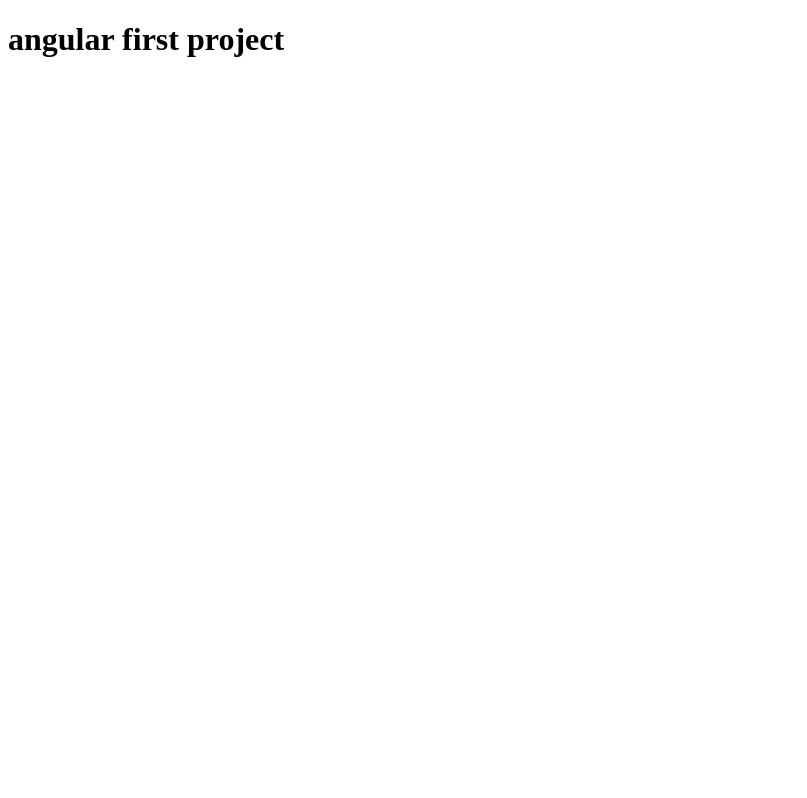
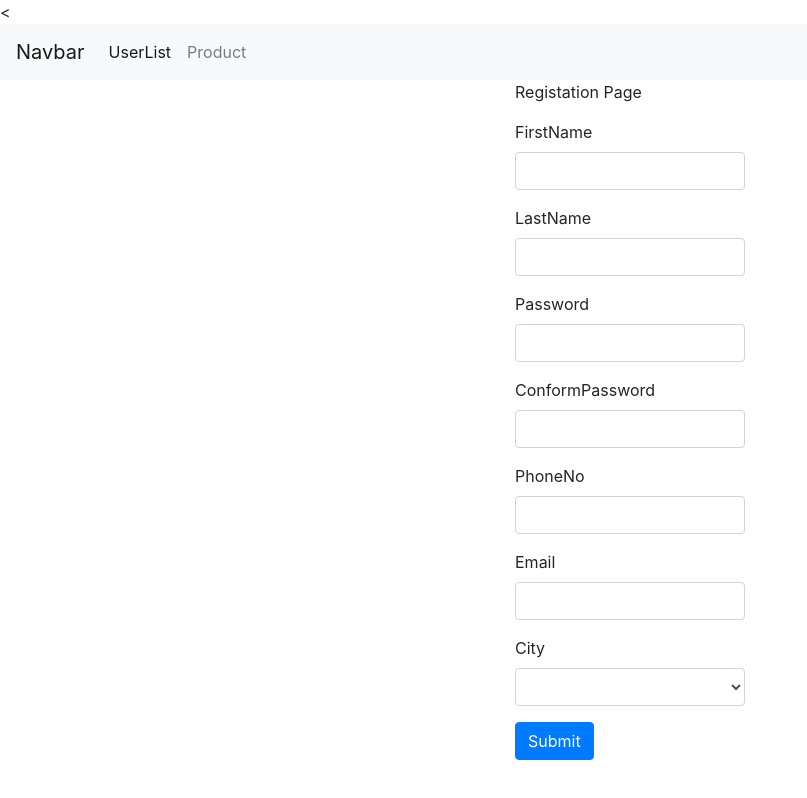
Before and after one commit to Diptikanta-Nayak/angular-first-project, an Angular app: page /createuser in a window 1280 px wide. Before the commit this address led to /. Shown: the whole page, without its empty margins (0-807 px from the left). Built offline with nearby package versions, Linux system fonts and the light colour scheme.

Commit message:
I created a registation page and linked  to a navigation bar

```diff
--- a/package.json
+++ b/package.json
@@ -19,6 +19,7 @@
     "@angular/platform-browser": "~11.2.4",
     "@angular/platform-browser-dynamic": "~11.2.4",
     "@angular/router": "~11.2.4",
+    "bootstrap": "^5.0.0",
     "rxjs": "~6.6.0",
     "tslib": "^2.0.0",
     "zone.js": "~0.11.3"
--- a/src/app/app-routing.module.ts
+++ b/src/app/app-routing.module.ts
@@ -1,7 +1,13 @@
 import { NgModule } from '@angular/core';
 import { RouterModule, Routes } from '@angular/router';
+import { CreateuserComponent } from './createuser/createuser.component';
+import {ProductComponent} from './product/product.component'
 
-const routes: Routes = [];
+const routes: Routes = [
+  {path:'createuser',component:CreateuserComponent},
+  {path:'product',component:ProductComponent}
+
+];
 
 @NgModule({
   imports: [RouterModule.forRoot(routes)],
--- a/src/app/app.component.html
+++ b/src/app/app.component.html
@@ -1 +1,14 @@
-<h1>angular first project</h1>
+<nav class="navbar navbar-expand-lg navbar-light bg-light">
+    <a class="navbar-brand" href="#">Navbar</a>
+    <button class="navbar-toggler" type="button" data-toggle="collapse" data-target="#navbarNavAltMarkup" aria-controls="navbarNavAltMarkup" aria-expanded="false" aria-label="Toggle navigation">
+      <span class="navbar-toggler-icon"></span>
+    </button>
+    <div class="collapse navbar-collapse" id="navbarNavAltMarkup">
+      <div class="navbar-nav">
+        <a class="nav-item nav-link active" href="#" routerLink="/createuser">UserList <span class="sr-only">(current)</span></a>
+        <a class="nav-item nav-link" href="#" routerLink="/product">Product</a>
+
+      </div>
+    </div>
+  </nav>
+  <router-outlet></router-outlet>
--- a/src/app/app.component.ts
+++ b/src/app/app.component.ts
@@ -6,4 +6,5 @@ import { Component } from '@angular/core';
   styleUrls: ['./app.component.scss']
 })
 export class AppComponent {
+
 }
--- /dev/null
+++ b/src/app/createuser/createuser.component.html
@@ -0,0 +1,72 @@
+<div class="user" >
+    <form class="col-md-4" [formGroup]="registerForm"  >
+        <div>
+            <p>Registation Page</p>
+        </div>
+        <div class="form-group"  >
+            <label for="firstName">FirstName</label>
+            <input type="text" formControlName="firstName" class="form-control" [ngClass]="{ 'is-invalid':  f.firstName.invalid && (f.firstName.touched || f.firstName.dirty)}" >
+            <div *ngIf=" f.firstName.invalid && (f.firstName.touched || f.firstName.dirty)" class="text-danger"  >
+                <div *ngIf="f.firstName.errors.required">FirstName is required</div>
+            </div>
+        </div>
+        <div class="form-group">
+            <label >LastName</label>
+            <input type="text"  formControlName="lastName" class="form-control" [ngClass]="{ 'is-invalid':  f.lastName.invalid && (f.lastName.touched || f.lastName.dirty) }">
+            <div *ngIf=" f.lastName.invalid && (f.lastName.touched || f.lastName.dirty)" class="text-danger" >
+                <div *ngIf="f.lastName.errors.required">LastName is required</div>
+            </div>
+        </div>
+        <div class="form-group">
+            <label >Password</label>
+            <input type="text" formControlName="password" class="form-control" [ngClass]="{ 'is-invalid':  f.password.invalid && (f.password.touched || f.password.dirty)}">
+            <div *ngIf=" f.password.invalid && (f.password.touched || f.password.dirty)"  class="text-danger" >
+                <div *ngIf="f.password.errors.required">password is required</div>
+            </div>
+        </div>
+        <div class="form-group">
+            <label >ConformPassword</label>
+            <input type="text" formControlName="conformPassword" class="form-control" [ngClass]="{ 'is-invalid':  f.conformPassword.invalid && (f.conformPassword.touched || f.conformPassword.dirty) }">
+            <div *ngIf=" f.conformPassword.invalid && (f.conformPassword.touched || f.conformPassword.dirty)" class="text-danger" >
+                <div *ngIf="f.conformPassword.errors.required">ConformPassword is required</div>
+                <div *ngIf="f.conformPassword.errors.confirmedValidator">Password and Confirm Password must be match.</div>
+
+            </div>
+        </div>
+        <div class="form-group">
+            <label>PhoneNo</label>
+            <input type="text" formControlName="phoneNo" class="form-control" [ngClass]="{ 'is-invalid':  f.phoneNo.invalid && (f.phoneNo.touched || f.phoneNo.dirty)}">
+            <div *ngIf=" f.phoneNo.invalid && (f.phoneNo.touched || f.phoneNo.dirty)" class="text-danger" >
+                <div *ngIf="f.phoneNo.errors.required">PhoneNo is required</div>
+
+                <div *ngIf="f.phoneNo.errors.pattern">Please, Enter 10 digit Mobile Number.</div>
+            </div>
+        </div>
+
+        <div class="form-group">
+            <label >Email</label>
+            <input type="email" formControlName="email" class="form-control" [ngClass]="{ 'is-invalid':  f.email.invalid && (f.email.touched || f.email.dirty) }">
+            <div *ngIf=" f.email.invalid && (f.email.touched || f.email.dirty)" class="text-danger" >
+                <div *ngIf="f.email.errors.required">Email is required</div>
+                <div *ngIf="f.email.errors.pattern">ex-d@gmaiul.com</div>
+
+            </div>
+        </div>
+        <div class="form-group">
+            <label >City</label>
+            <select formControlName="city" class="form-control" [ngClass]="{ 'is-invalid':  f.city.invalid && (f.city.touched || f.city.dirty) }">
+                <option>Choose City</option>
+                <option>Bhadrak</option>
+                <option>Bhubenswar</option>
+                <option>Baleshore</option>
+                <option>Cuttack</option>
+                <option>Jajpur</option>
+            </select>
+            <div *ngIf=" f.city.invalid && (f.city.touched || f.city.dirty)" class="text-danger" >
+                <div *ngIf="f.city.errors.required">PhoneNo is required</div>
+            </div>
+
+        </div>
+        <button type="submit" (click)="onSubmit()" class="btn btn-primary">Submit</button>
+    </form>
+</div>
--- /dev/null
+++ b/src/app/createuser/createuser.component.scss
@@ -0,0 +1,6 @@
+.user{
+    padding-left: 500px;
+}
+.text-danger{
+    color: red;
+}
--- /dev/null
+++ b/src/app/createuser/createuser.component.ts
@@ -0,0 +1,73 @@
+import { Component, OnInit } from '@angular/core';
+import { FormBuilder, FormGroup, Validators, FormControl } from '@angular/forms';
+
+
+@Component({
+  selector: 'app-createuser',
+  templateUrl: './createuser.component.html',
+  styleUrls: ['./createuser.component.scss']
+})
+export class CreateuserComponent implements OnInit {
+
+  registerForm = this.fb.group({
+    firstName: new FormControl('', Validators.required),
+    lastName: new FormControl('', Validators.required),
+    password: new FormControl('', Validators.required),
+    conformPassword: new FormControl('', Validators.required),
+    phoneNo: new FormControl('', [Validators.required, Validators.pattern("^((\\+91-?)|0)?[0-9]{10}$")]),
+    email: new FormControl('', [Validators.required, Validators.pattern("^[a-z0-9._%+-]+@[a-z0-9.-]+\.[a-z]{2,4}$")]),
+    city: new FormControl('', Validators.required),
+
+  }, {
+    validators: this.MustMatch('password', 'conformPassword')
+  });
+
+
+  MustMatch(controlName: string, matchingControlName: string) {
+    return (formGroup: FormGroup) => {
+      const control = formGroup.controls[controlName];
+      const matchingControl = formGroup.controls[matchingControlName];
+
+      if (matchingControl.errors && !matchingControl.errors.mustMatch) {
+        // return if another validator has already found an error on the matchingControl
+        return;
+      }
+
+      // set error on matchingControl if validation fails
+      if (control.value !== matchingControl.value) {
+        matchingControl.setErrors({ mustMatch: true });
+      } else {
+        matchingControl.setErrors(null);
+      }
+    }
+  }
+
+
+
+  constructor(private fb: FormBuilder) { }
+
+  ngOnInit(): void {
+  }
+  get f() { return this.registerForm.controls }
+  onSubmit() {
+
+    this.registerForm.markAllAsTouched();
+    if (this.registerForm.valid) {
+      console.log('registerForm', this.registerForm.value);
+      let userlist = JSON.parse(localStorage.getItem('userlist'));
+      console.log('USER LIST', userlist);
+      //if list is null then is not push anything  set is blank array
+      if (userlist === null) {
+        userlist = [];
+      }
+      userlist.push(this.registerForm.value);
+      localStorage.setItem('userlist', JSON.stringify(userlist));
+      this.registerForm.reset();
+    }
+    else {
+      this.registerForm.markAllAsTouched();
+    }
+
+  }
+
+}
--- /dev/null
+++ b/src/app/product/product.component.html
@@ -0,0 +1,17 @@
+<div class="user">
+<form class="col-md-4" >
+    <div>
+        <h1>Product Registation Page</h1>
+    </div>
+    <div class="form-group"  >
+        <label for="productName">Product Name</label>
+        <input type="text" formControlName="productName" class="form-control"  >
+
+    </div>
+    <div>
+        <label for="procuctDescription">Product Description</label>
+        <textArea   rows="5" cols="60" required></textArea>
+    </div>
+
+</form>
+</div>
--- /dev/null
+++ b/src/app/product/product.component.ts
@@ -0,0 +1,15 @@
+import { Component, OnInit } from '@angular/core';
+
+@Component({
+  selector: 'app-product',
+  templateUrl: './product.component.html',
+  styleUrls: ['./product.component.scss']
+})
+export class ProductComponent implements OnInit {
+
+  constructor() { }
+
+  ngOnInit(): void {
+  }
+
+}
--- a/src/index.html
+++ b/src/index.html
@@ -4,10 +4,12 @@
   <meta charset="utf-8">
   <title>AngularFirstProject</title>
   <base href="/">
+  < <meta charset="utf-8">
   <meta name="viewport" content="width=device-width, initial-scale=1">
-  <link rel="icon" type="image/x-icon" href="favicon.ico">
+  <link rel="stylesheet" href="https://maxcdn.bootstrapcdn.com/bootstrap/4.5.2/css/bootstrap.min.css">
 </head>
 <body>
+
   <app-root></app-root>
 </body>
 </html>
```
Also changed, not shown: src/app/app.module.ts (+13 -3 lines), src/app/product/product.component.scss (added), 2 other files (tests, documents, lock files or other folders).
